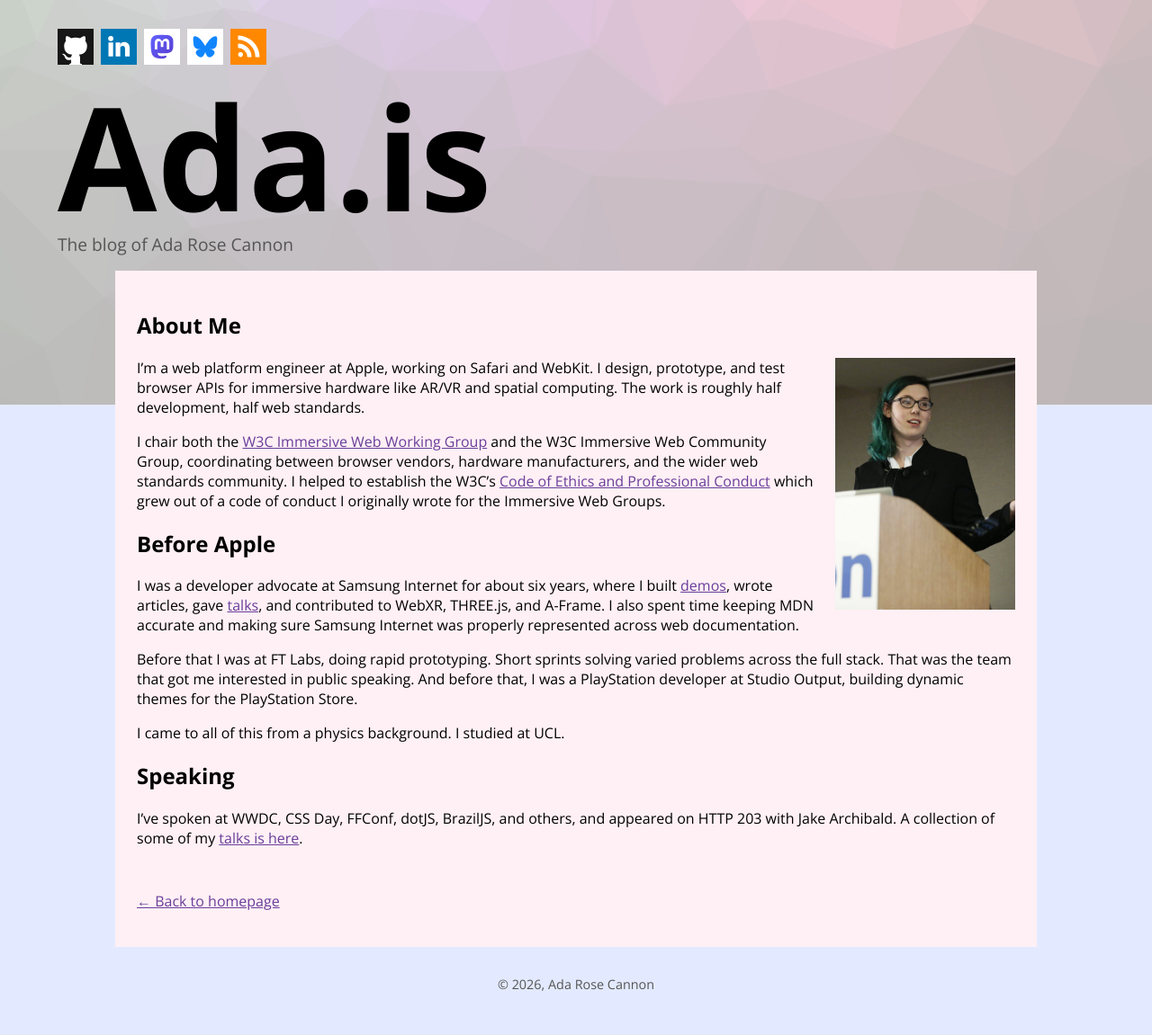
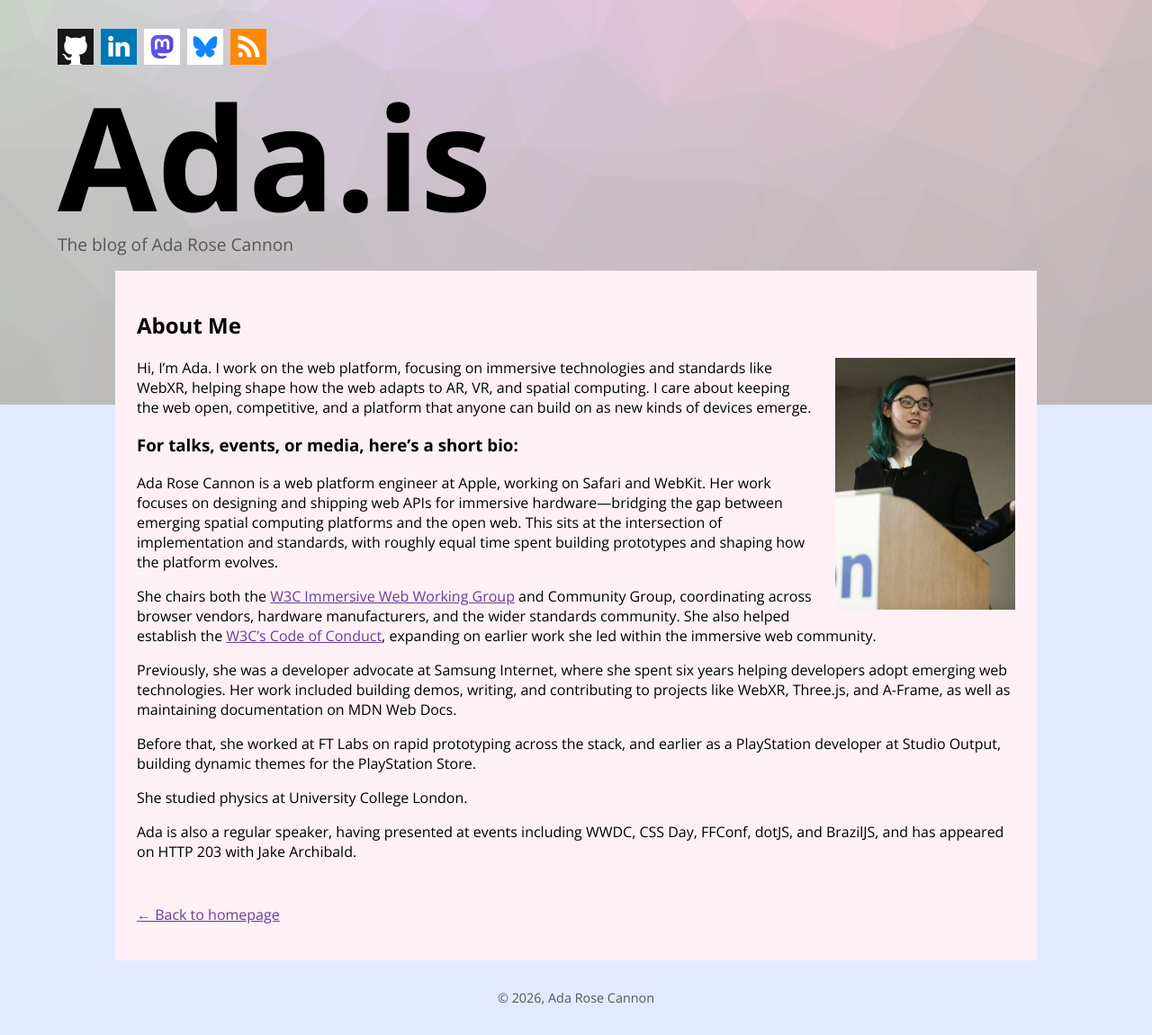
Before and after one commit to AdaRoseCannon/adarosecannon.github.io, a Jekyll site: the page built from about.md, in a window 1280 px wide. Shown: the whole page at 90% size. Built offline with Jekyll 4.4.1, drawn with Linux system fonts in a browser that asks for light colours.

Commit message:
update about page

```diff
--- a/about.md
+++ b/about.md
@@ -6,20 +6,20 @@ layout: post
 
 <figure class="about-photo"><img src="/images/ada-pedestal.jpg" alt="Ada Rose Cannon presenting at QConSf" /></figure>
 
-I'm a web platform engineer at Apple, working on Safari and WebKit. I design, prototype, and test browser APIs for immersive hardware like AR/VR and spatial computing. The work is roughly half development, half web standards.
+Hi, I’m Ada. I work on the web platform, focusing on immersive technologies and standards like WebXR, helping shape how the web adapts to AR, VR, and spatial computing. I care about keeping the web open, competitive, and a platform that anyone can build on as new kinds of devices emerge.
 
-I chair both the [W3C Immersive Web Working Group](https://www.w3.org/immersive-web/) and the W3C Immersive Web Community Group, coordinating between browser vendors, hardware manufacturers, and the wider web standards community. I helped to establish the W3C's [Code of Ethics and Professional Conduct](https://www.w3.org/policies/code-of-conduct/) which grew out of a code of conduct I originally wrote for the Immersive Web Groups.
+### For talks, events, or media, here’s a short bio:
 
-## Before Apple
+Ada Rose Cannon is a web platform engineer at Apple, working on Safari and WebKit. Her work focuses on designing and shipping web APIs for immersive hardware—bridging the gap between emerging spatial computing platforms and the open web. This sits at the intersection of implementation and standards, with roughly equal time spent building prototypes and shaping how the platform evolves.
 
-I was a developer advocate at Samsung Internet for about six years, where I built [demos](/demos/), wrote articles, gave [talks](/talks/), and contributed to WebXR, THREE.js, and A-Frame. I also spent time keeping MDN accurate and making sure Samsung Internet was properly represented across web documentation.
+She chairs both the [W3C Immersive Web Working Group](https://www.w3.org/immersive-web/) and Community Group, coordinating across browser vendors, hardware manufacturers, and the wider standards community. She also helped establish the [W3C's Code of Conduct](https://www.w3.org/policies/code-of-conduct/), expanding on earlier work she led within the immersive web community.
 
-Before that I was at FT Labs, doing rapid prototyping. Short sprints solving varied problems across the full stack. That was the team that got me interested in public speaking. And before that, I was a PlayStation developer at Studio Output, building dynamic themes for the PlayStation Store.
+Previously, she was a developer advocate at Samsung Internet, where she spent six years helping developers adopt emerging web technologies. Her work included building demos, writing, and contributing to projects like WebXR, Three.js, and A-Frame, as well as maintaining documentation on MDN Web Docs.
 
-I came to all of this from a physics background. I studied at UCL.
+Before that, she worked at FT Labs on rapid prototyping across the stack, and earlier as a PlayStation developer at Studio Output, building dynamic themes for the PlayStation Store.
 
-## Speaking
+She studied physics at University College London.
 
-I've spoken at WWDC, CSS Day, FFConf, dotJS, BrazilJS, and others, and appeared on HTTP 203 with Jake Archibald. A collection of some of my [talks is here](/talks/).
+Ada is also a regular speaker, having presented at events including WWDC, CSS Day, FFConf, dotJS, and BrazilJS, and has appeared on HTTP 203 with Jake Archibald.
 
 <p style="margin-top: 3em;"><a href="/">&larr; Back to homepage</a></p>
```
